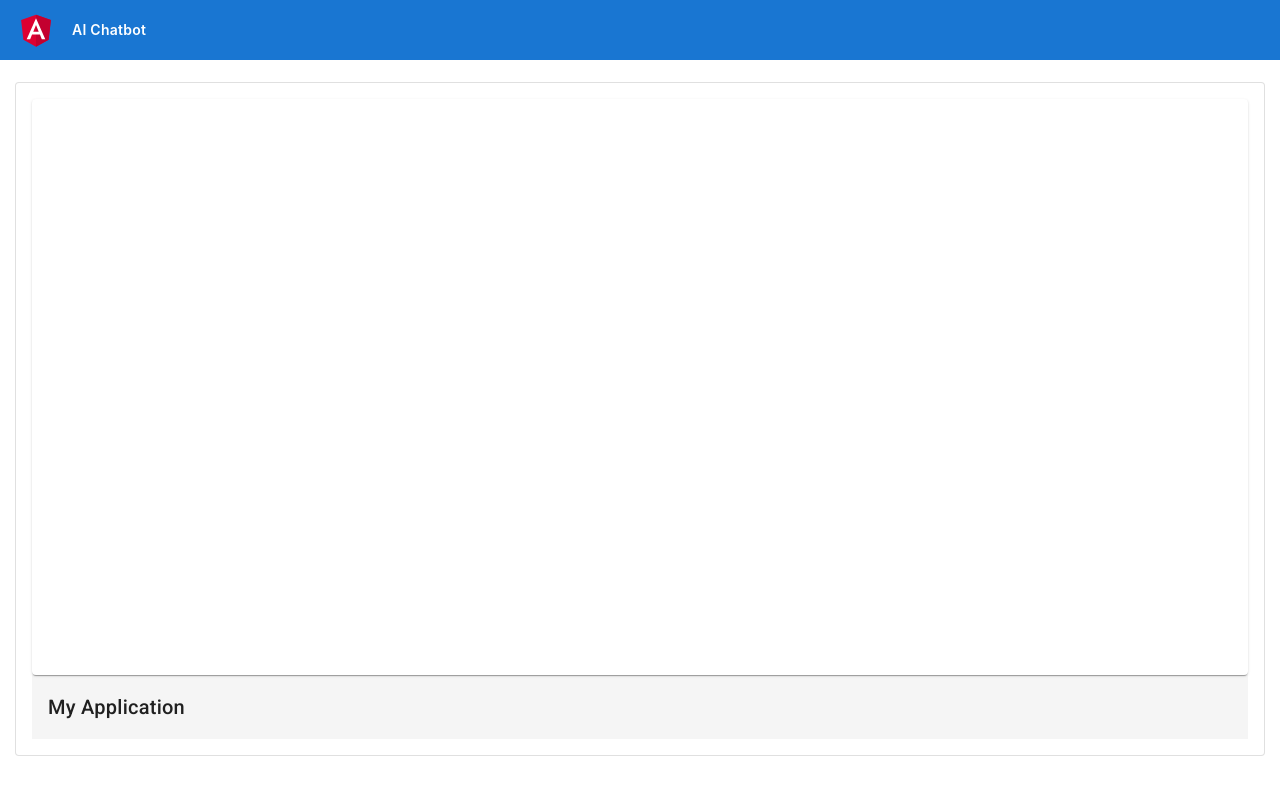
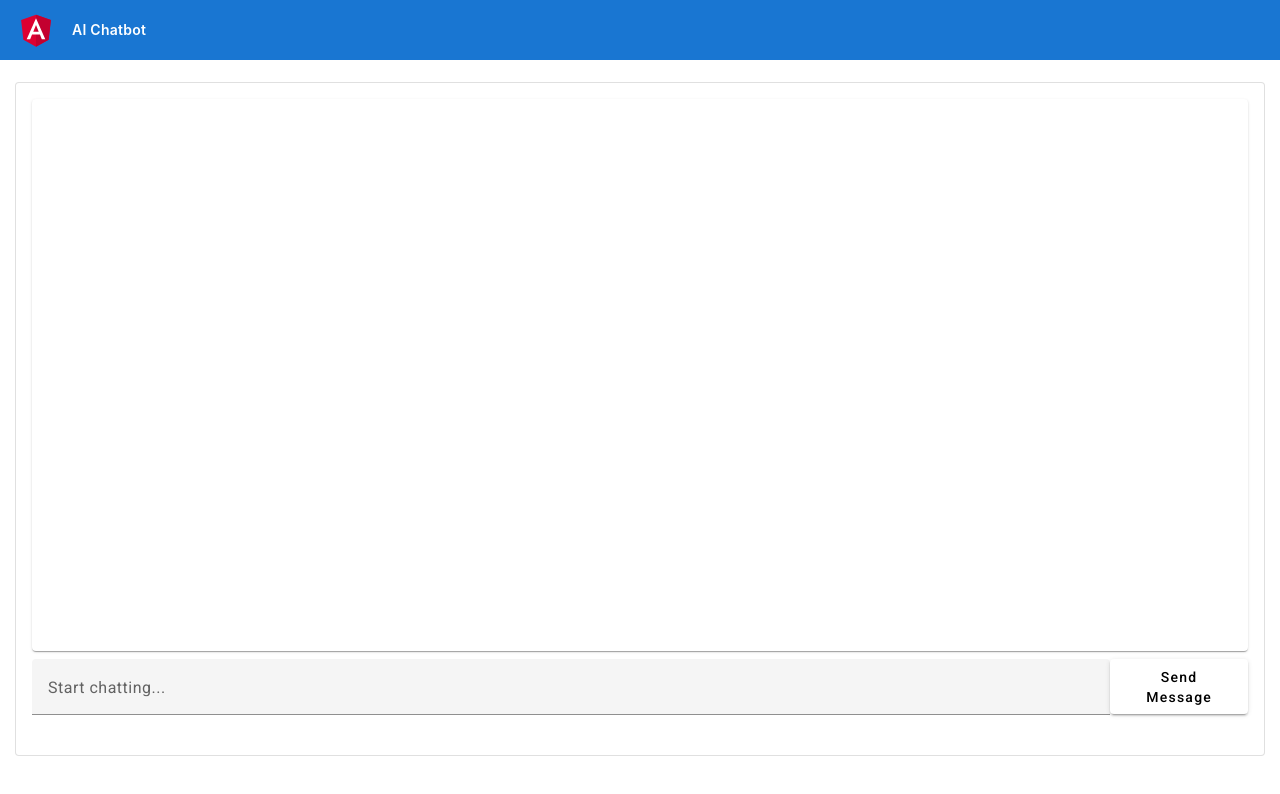
Before and after one commit to wbdvlpmnt/AI_Chatbot_UI, an Angular app: page / in a window 1280 px wide. Shown: the top 794 px of the page. Built offline with nearby package versions, Linux system fonts and the light colour scheme.

Commit message:
scaffold chat window

```diff
--- a/src/app/components/chat-window/chat-window.component.html
+++ b/src/app/components/chat-window/chat-window.component.html
@@ -6,11 +6,14 @@
           <div class="response"></div>
         </mat-card-content>
       </mat-card>
-
       <div class="toolbar">
-        <mat-toolbar>
-          <span>My Application</span>
-        </mat-toolbar>
+        <form class="form">
+          <mat-form-field class="full-width">
+            <mat-label>Start chatting...</mat-label>
+            <input matInput placeholder="Type your question..." value="" />
+          </mat-form-field>
+          <button mat-raised-button class="send-btn">Send Message</button>
+        </form>
       </div>
     </div>
   </mat-card-content>
--- a/src/app/components/chat-window/chat-window.component.scss
+++ b/src/app/components/chat-window/chat-window.component.scss
@@ -7,9 +7,25 @@
 }
 
 .toolbar{
-
+    height: 10vh;
 }
 
 .response{
-    height: 68vh;
+    height: 65vh;
 }
+
+.form {
+    width: 100%;
+    display: flex;
+    flex-direction: row;
+    flex-wrap: nowrap;
+    justify-content: space-between;
+}
+
+.full-width {
+    width: 90%;
+}
+
+.send-btn{
+    height: 55px;
+}
```
Also changed, not shown: src/app/app.module.ts (+8 -0 lines).
